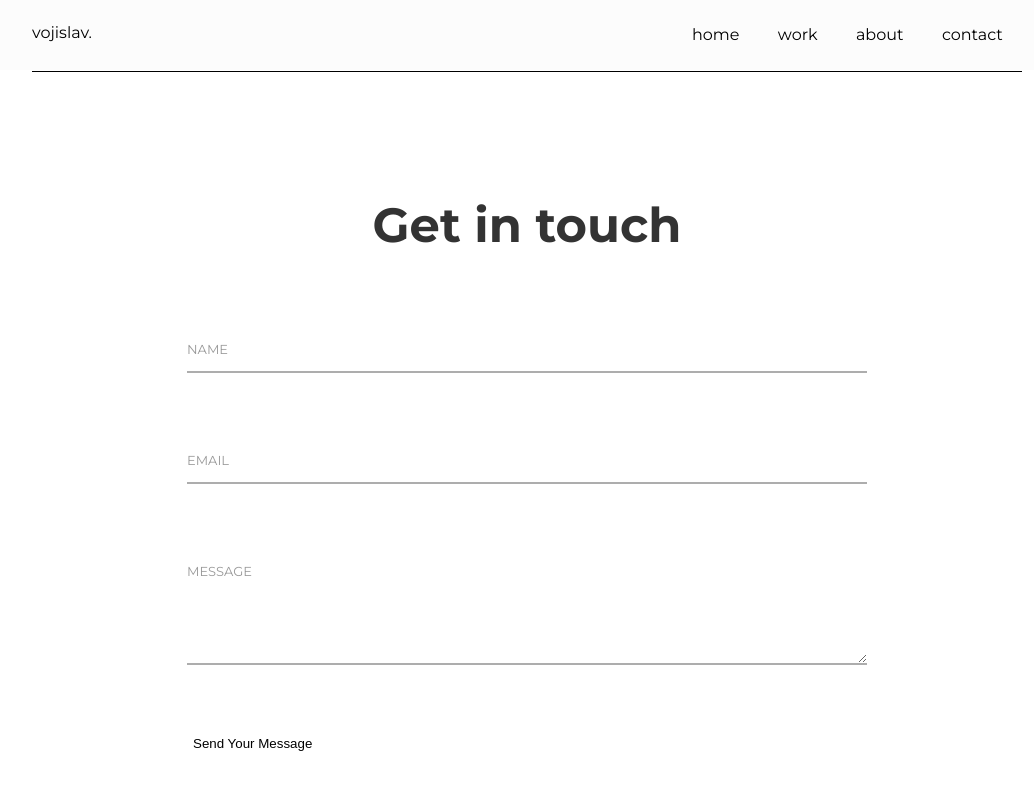
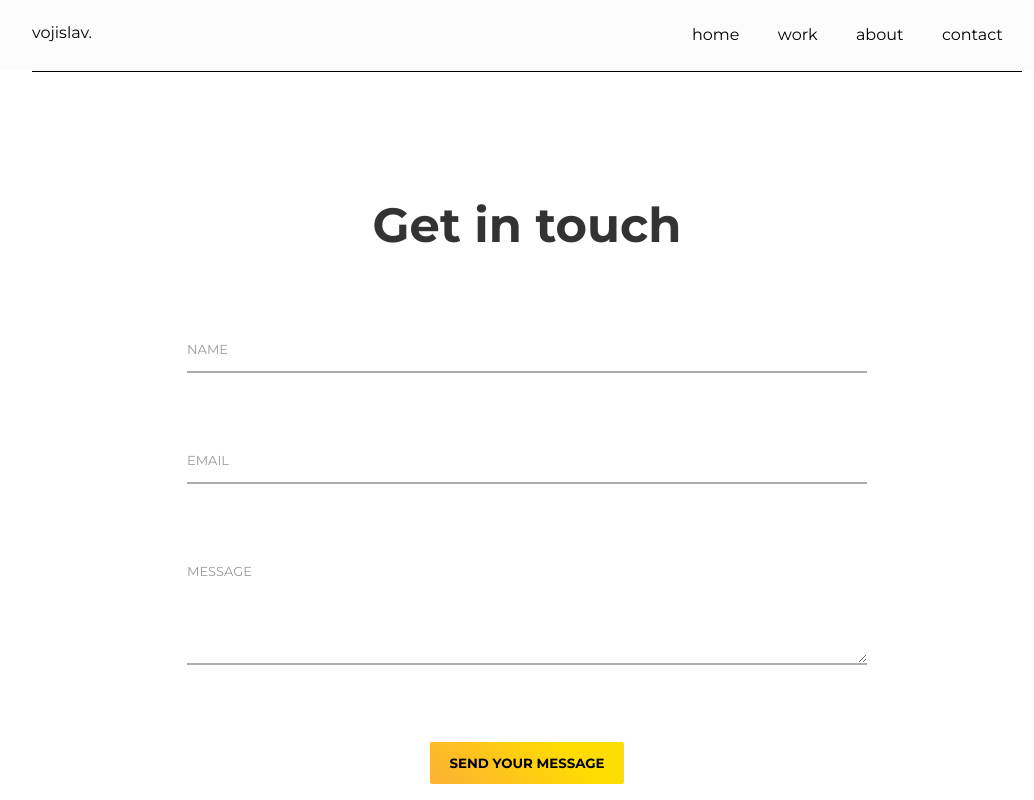
Before and after one commit to superVoja/new-portfolio, a website: page dist/contact.html in a window 1280 px wide. Shown: the top 800 px of the page, without its empty margins (113-1147 px from the left). Drawn offline with Linux system fonts and the light colour scheme.

Commit message:
Added styling to the form and submit button

```diff
--- a/scss/_contact.scss
+++ b/scss/_contact.scss
@@ -50,7 +50,7 @@ iframe {
 }
 .contact-form {
   width: 100%;
-
+  @include fadeInBottom;
   .form-heading {
     font-size: 2rem;
     color: #333333;
@@ -105,7 +105,7 @@ iframe {
   }
   .input {
     height: 45px;
-
+    background: transparent;
     & + .focus-input::after {
       top: 16px;
       left: 0;
@@ -131,3 +131,26 @@ iframe {
     padding-bottom: 13px;
   }
 }
+.contact-form-wrap-btn {
+  display: flex;
+  flex-wrap: wrap;
+  justify-content: center;
+  padding-top: 13px;
+
+  .contact-form-btn {
+    display: block;
+    position: relative;
+    z-index: 1;
+    border-radius: 2px;
+    width: auto;
+    overflow: hidden;
+    margin: 0 auto;
+    background-color: #fbb034;
+    background-image: linear-gradient(45deg, #fbb034 0%, #ffdd00 74%);
+    padding: 0.8rem 1.2rem;
+    text-transform: uppercase;
+    color: $primary-text;
+    font-weight: bolder;
+    font-family: $main-font;
+  }
+}
```
Also changed, not shown: dist/css/main.css, dist/js/main.js.
